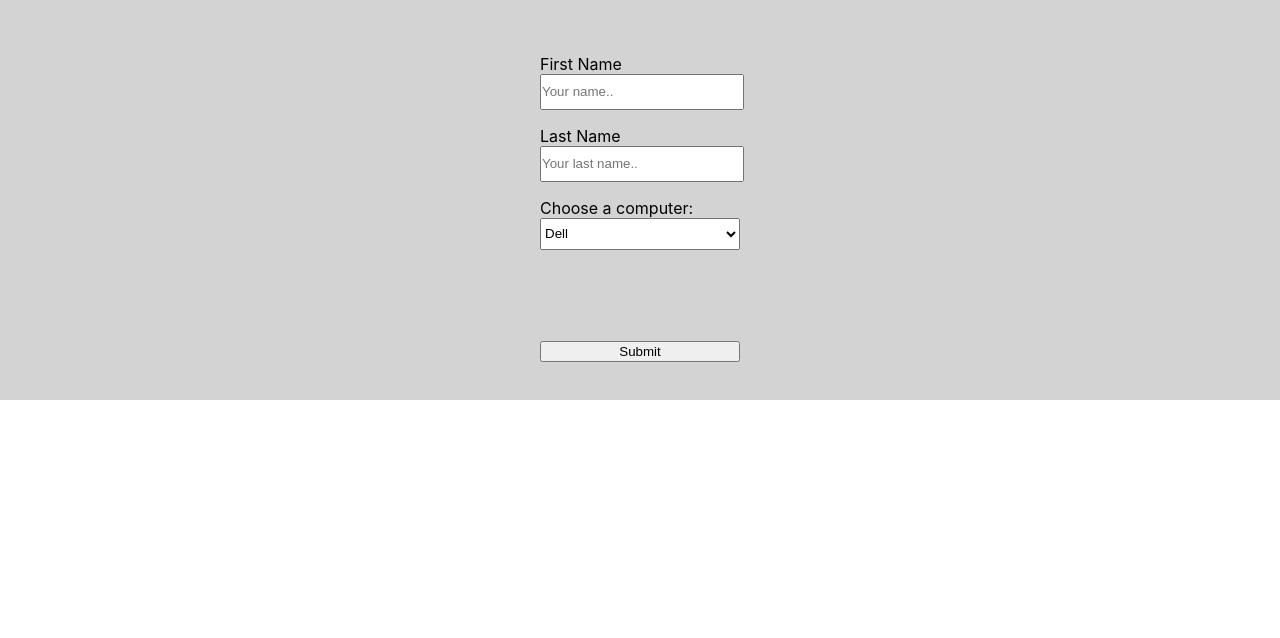
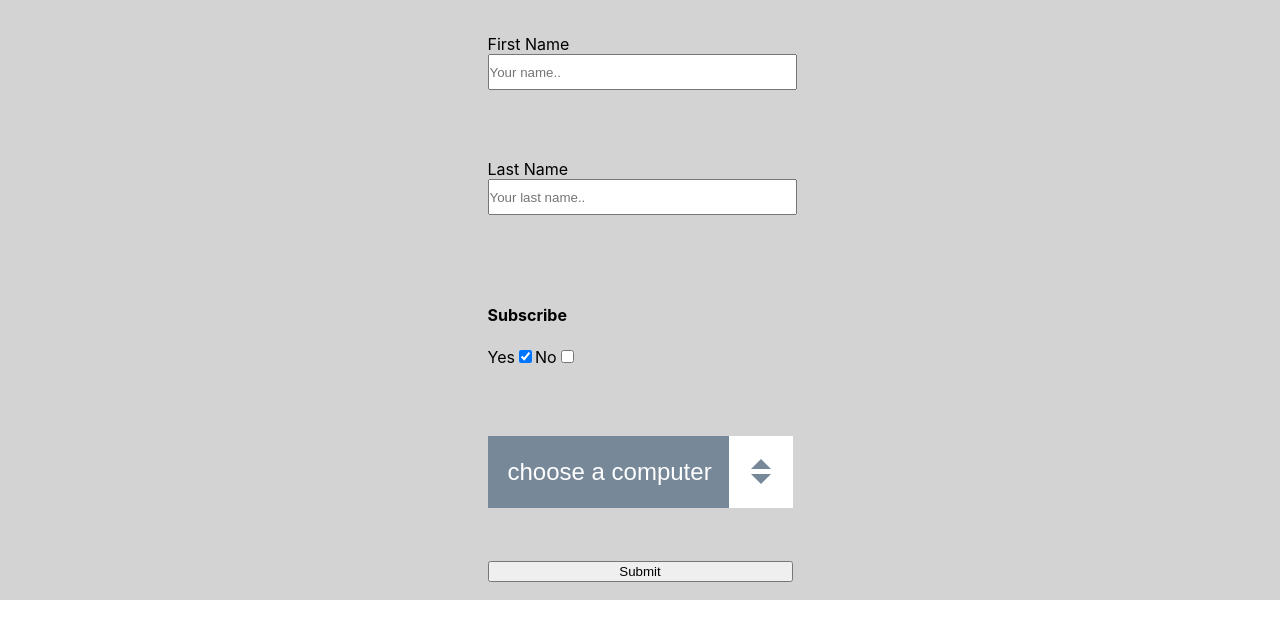
Before and after one commit to Blaine137/ReactForms, a React (Create React App) app: page / in a window 1280 px wide. Shown: the top 638 px of the page. Built offline with nearby package versions, Linux system fonts and the light colour scheme.

Commit message:
added custom select element

```diff
--- a/src/Form/Form.js
+++ b/src/Form/Form.js
@@ -3,7 +3,7 @@ import styles from './Form.module.scss';
 const Form = props => {
     return (
         <form className={styles.selectForm}>
-            <fieldset className={styles.fieldset}>
+
                 <div className={styles.formGroup}>
                     <label for="fname" className={styles.Label}>First Name</label>
                     <input type="text" id="fname" name="firstname" placeholder="Your name.." className={styles.input}/>
@@ -15,16 +15,29 @@ const Form = props => {
                 </div>
 
                 <div className={styles.formGroup}>
-                    <label htmlFor="computers" className={styles.Label}>Choose a computer:</label>
+                    <h4>Subscribe</h4>
+                    <label class="container">Yes
+                        <input type="checkbox" checked="checked"/>
+                        <span class="checkmark"></span>
+                    </label>
+                    <label class="container">No
+                        <input type="checkbox"/>
+                        <span class="checkmark"></span>
+                    </label>
+                </div>
+
+                <div className={styles.selectFormGroup}>
                     <select name="computers" id="computers" className={styles.select}>
+                        <option value="0">choose a computer</option>
                         <option value="Dell">Dell</option>
                         <option value="Apple">Apple (iMac)</option>
                         <option value="Razer">Razer</option>
                         <option value="Asus">Asus</option>
                     </select>
+                    <span className={styles.arrow}></span>
                 </div>
-            </fieldset>
-            <button type="submit" aria-label="button to submit form">Submit</button>
+
+            <button type="submit" aria-label="button to submit form" className={styles.submit}>Submit</button>
         </form>
      );
 }
--- a/src/Form/Form.module.scss
+++ b/src/Form/Form.module.scss
@@ -1,21 +1,20 @@
 .selectForm{
-    height: 50vh;
+    height: 75vh;
     display: grid;
-    grid-template-columns: 200px;
     align-items: center;
     justify-content: center;
     background-color: lightgray;
 }
 
-.fieldset{
-    margin: 0;
-    padding: 0;
-    border: none;
+.formGroup, .selectFormGroup{
+    text-align: left;
+    margin: 1rem 0;
+    grid-column-start: 1;
+    grid-column-end: 3;
 }
 
-.formGroup{
-    text-align: left;
-    margin: 1rem 0;
+.selectFormGroup{
+  position: relative;
 }
 
 .Label{
@@ -30,5 +29,53 @@
 
 .select{
     width: 100%;
-    height: 4vh;
+    height: 9vh;
+    border: 0;
+    font-size: 1.5rem;
+    padding: 1rem 4rem 1rem 1rem;
+    background: lightslategray;
+    color: white;
+    cursor: pointer;
 }
+
+.arrow{
+  background: white;
+  display: block;
+  position: absolute;
+  top: 0;
+  right: 0;
+  height: 100%;
+  width: 4rem;
+  pointer-events: none; /*makes the click on the select element under the arrow*/
+  &::before{
+    --size: 0.65rem;
+    content: '';
+    position: absolute;
+    width: 0;
+    height: 0;
+    border-left: var(--size) solid transparent;
+    border-right: var(--size) solid transparent;
+    border-bottom: var(--size) solid lightslategray;
+    left: 50%;
+    top: 40%;
+    transform: translate(-50%, -50%);
+  }
+  &::after{
+    --size: 0.65rem;
+    content: '';
+    position: absolute;
+    width: 0;
+    height: 0;
+    border-left: var(--size) solid transparent;
+    border-right: var(--size) solid transparent;
+    border-top: var(--size) solid lightslategray;
+    left: 50%;
+    top: 60%;
+    transform: translate(-50%, -50%);
+  }
+}
+
+.submit{
+    grid-column-start: 1;
+    grid-column-end: 3;
+}
```
